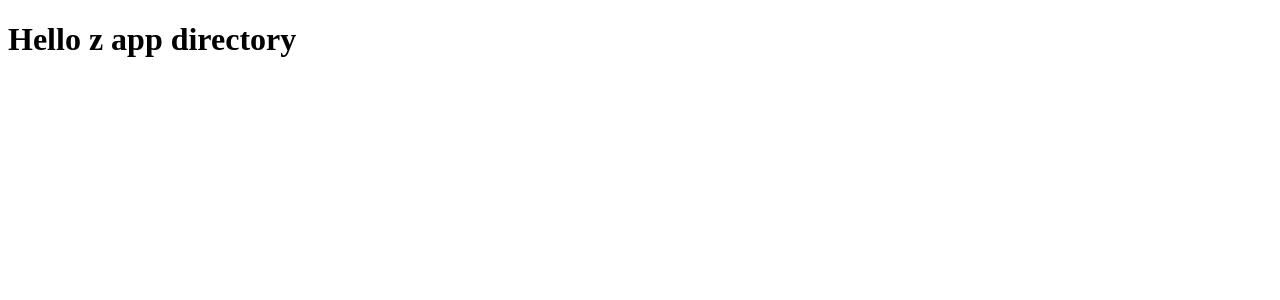
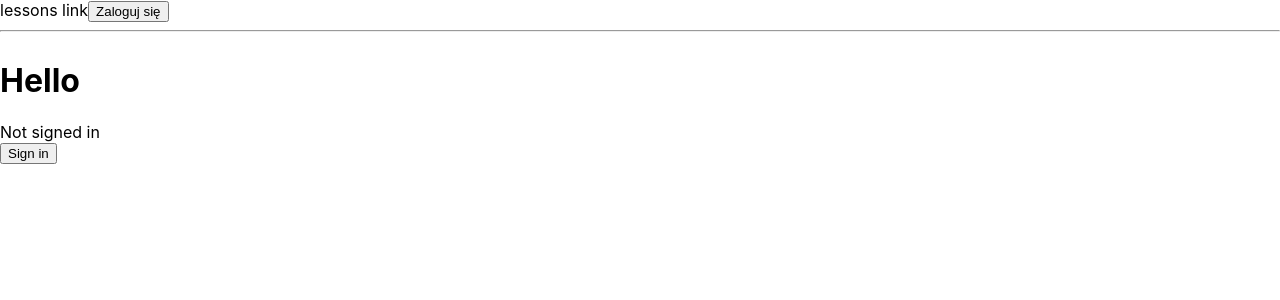
Before and after one commit to KTZgraph/pimpuszek-quiz, a Next.js app: page / in a window 1280 px wide. Shown: the top 300 px of the page. Built offline with nearby package versions, Linux system fonts and the light colour scheme; no server answers.

Commit message:
dummy logowanie

```diff
--- a/app/layout.js
+++ b/app/layout.js
@@ -1,8 +1,35 @@
+// tu dopatrzeć wrapper na protected route
+import { usePathname } from "next/navigation";
+
+import Providers from "./providers";
+import Header from "../components/layout/Header";
+
+const noAuthRequiredPageList = ["/login", "/signup"];
+
+// tu trzeba zimportować style
+import "../styles/globals.css";
+import "./layout.scss";
+
 export default function RootLayout({ children }) {
+  const pathname = usePathname();
+
   return (
     <html>
       <head />
-      <body>{children}</body>
+      <body>
+        <Providers>
+          <Header />
+          <main className="layout__main">{children}</main>
+          {/* <main className="layout__main">
+            {noAuthRequiredPageList.includes(pathname) ? (
+              children
+            ) : (
+              // sprawdzm logowanie dopiero gdy jest to potrzebne
+              <ProtectedRoute>{children}</ProtectedRoute>
+            )}
+          </main> */}
+        </Providers>
+      </body>
     </html>
-  )
+  );
 }
--- /dev/null
+++ b/app/layout.scss
@@ -0,0 +1,4 @@
+.layout__main {
+  display: flex;
+  width: 100%;
+}
--- /dev/null
+++ b/app/login-btn.jsx
@@ -0,0 +1,24 @@
+"use client";
+
+import { useSession, signIn, signOut } from "next-auth/react";
+
+export default function NextAuthLoginButton() {
+  const { data: session } = useSession();
+  if (session) {
+    return (
+      <>
+        Signed in as {session.user.email} <br />
+        {/* <button onClick={() => signOut("myCredetials", { redirect: false })}> */}
+        <button onClick={() => signOut()}>Sign out</button>
+        {/* https://youtu.be/EFucgPdjeNg?t=579 */}
+        {/* <button onClick={() => signOut("credentials", {})}>Sign out</button> */}
+      </>
+    );
+  }
+  return (
+    <>
+      Not signed in <br />
+      <button onClick={() => signIn()}>Sign in</button>
+    </>
+  );
+}
--- a/app/page.js
+++ b/app/page.js
@@ -1,11 +1,15 @@
-import React from "react";
+"use client";
 
-const Home = () => {
+import NextAuthLoginButton from "./login-btn";
+import { useState } from "react";
+
+const page = () => {
   return (
     <div>
-      <h1>Hello z app directory</h1>
+      <h1>Hello</h1>
+      <NextAuthLoginButton />
     </div>
   );
 };
 
-export default Home;
+export default page;
--- /dev/null
+++ b/app/providers.js
@@ -0,0 +1,7 @@
+"use client";
+
+import { SessionProvider } from "next-auth/react";
+
+export default function Providers({ children }) {
+  return <SessionProvider>{children}</SessionProvider>;
+}
--- /dev/null
+++ b/components/layout/Header.jsx
@@ -0,0 +1,22 @@
+"use client";
+import React from "react";
+import Link from "next/link";
+import { useSession, signIn, signOut } from "next-auth/react";
+
+const Header = () => {
+  const { status } = useSession();
+  return (
+    <div>
+      <Link href="/lessons">lessons link</Link>
+      {status === "authenticated" && (
+        <button onClick={() => signOut()}>Wyloguj</button>
+      )}
+      {status === "unauthenticated" && (
+        <button onClick={() => signIn()}>Zaloguj się</button>
+      )}
+      <hr />
+    </div>
+  );
+};
+
+export default Header;
--- a/package.json
+++ b/package.json
@@ -10,10 +10,14 @@
   },
   "dependencies": {
     "@supabase/supabase-js": "^2.1.3",
+    "bcrypt": "^5.1.0",
     "eslint": "8.29.0",
     "eslint-config-next": "13.0.6",
+    "mongoose": "^6.8.0",
     "next": "13.0.6",
+    "next-auth": "^4.18.4",
     "react": "18.2.0",
-    "react-dom": "18.2.0"
+    "react-dom": "18.2.0",
+    "sass": "^1.56.2"
   }
 }
```
Also changed, not shown: app/protected/page.js (added, +26 -0 lines), pages/api/auth/[...nextauth].js (added, +28 -0 lines), 2 other files (tests, documents, lock files or other folders).
